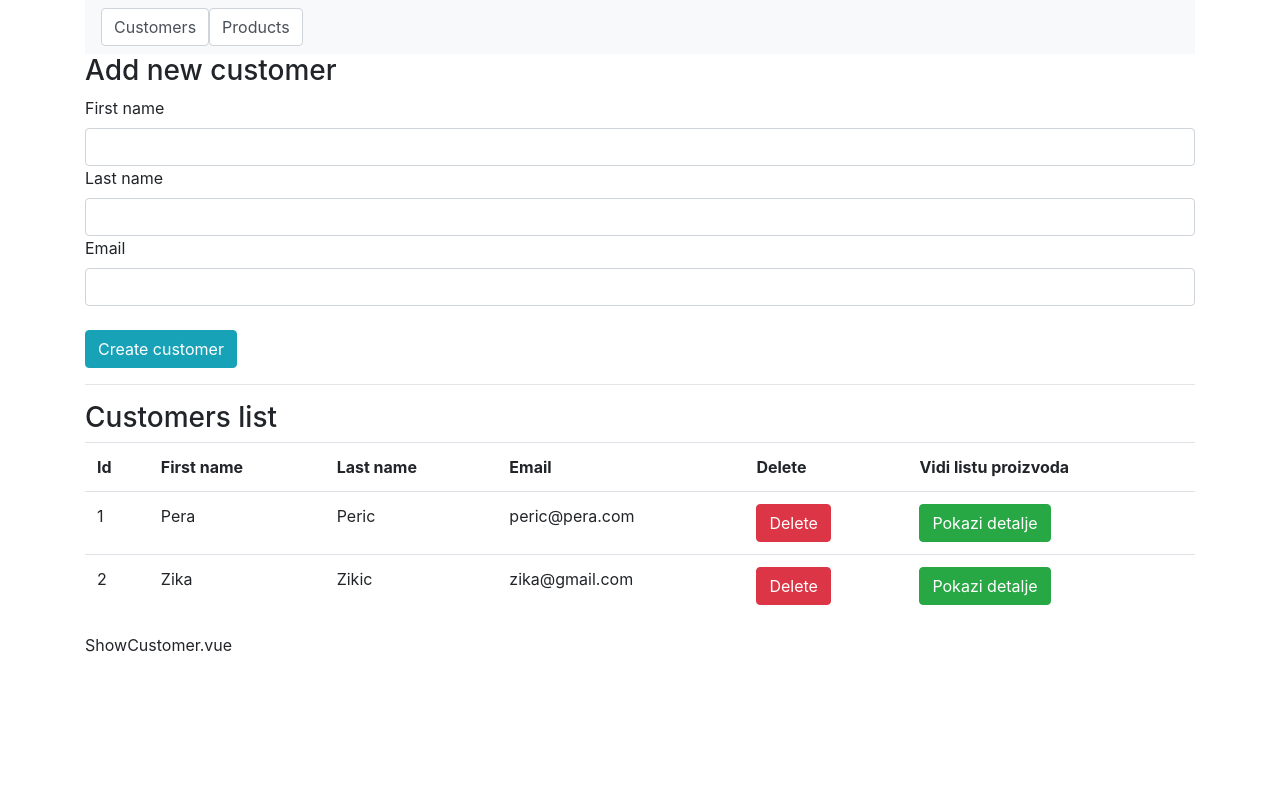
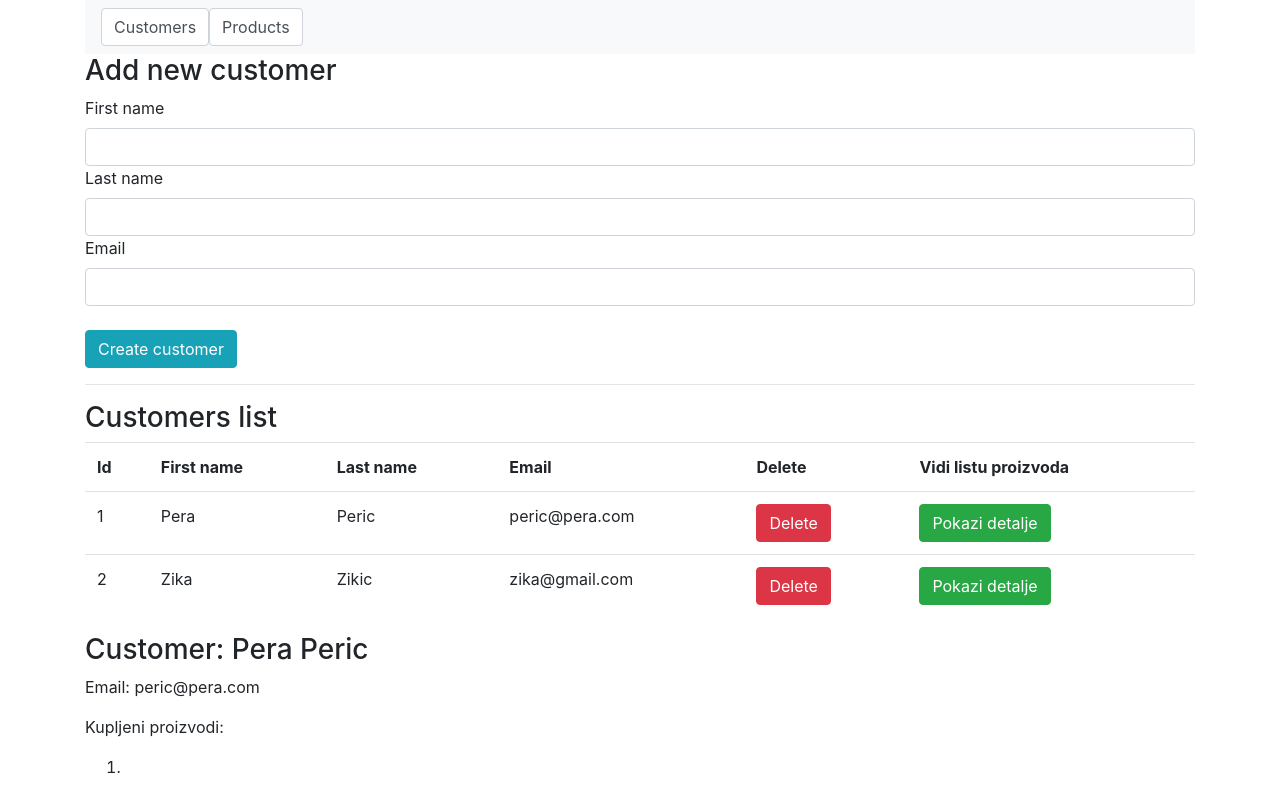
Before and after one commit to Ranagol/store-app, a Vue app: page /customers/1 in a window 1280 px wide. Built offline with nearby package versions, Linux system fonts and the light colour scheme.

Commit message:
Zadatak 4 delimicno uradjen

```diff
--- a/src/components/ShowCustomer.vue
+++ b/src/components/ShowCustomer.vue
@@ -1,17 +1,32 @@
 <template>
   <div>
-    <p>ShowCustomer.vue</p>
+    <h3>Customer: {{ customer.firstName }}  {{ customer.lastName }}</h3>
+    <p>Email: {{ customer.email }}</p>
+    <p>Kupljeni proizvodi:</p>
+    <ol>
+      <li></li>
+    </ol>
+
   </div>
 </template>
 
 <script>
 
-
+import { customerService } from '../services/Customer.Service';
 export default {
   name: 'ShowCustomer',
-  components: {
+  data(){
+    return {
+      id: this.$route.params.id,
+      customer: '',
+    }
+  },
+  created(){
+    console.log('created hook activated');
+    this.customer = customerService.showCustomer(this.id);
+    this.customer = JSON.parse(JSON.stringify(this.customer));
+  },
 
-  }
 }
 </script>
 
--- a/src/services/Customer.Service.js
+++ b/src/services/Customer.Service.js
@@ -1,4 +1,4 @@
-let customers = [//zasto ovo nije unutar klase CustomerService?
+let customers = [
   { id: 1, firstName: 'Pera', lastName: 'Peric', email: 'peric@pera.com', boughtProducts: [] },
   { id: 2, firstName: 'Zika', lastName: 'Zikic', email: 'zika@gmail.com', boughtProducts: [] }
 ];
@@ -26,6 +26,15 @@ export default class CustomerService {
     newCustomer.id = lastId;
   }
 
+  showCustomer(id){
+    let customer = customers.find(customer => customer.id == id);
+    console.log(customer);
+    return customer;
+  }
+
+
+
+
 }
 
 export const customerService = new CustomerService();
```
